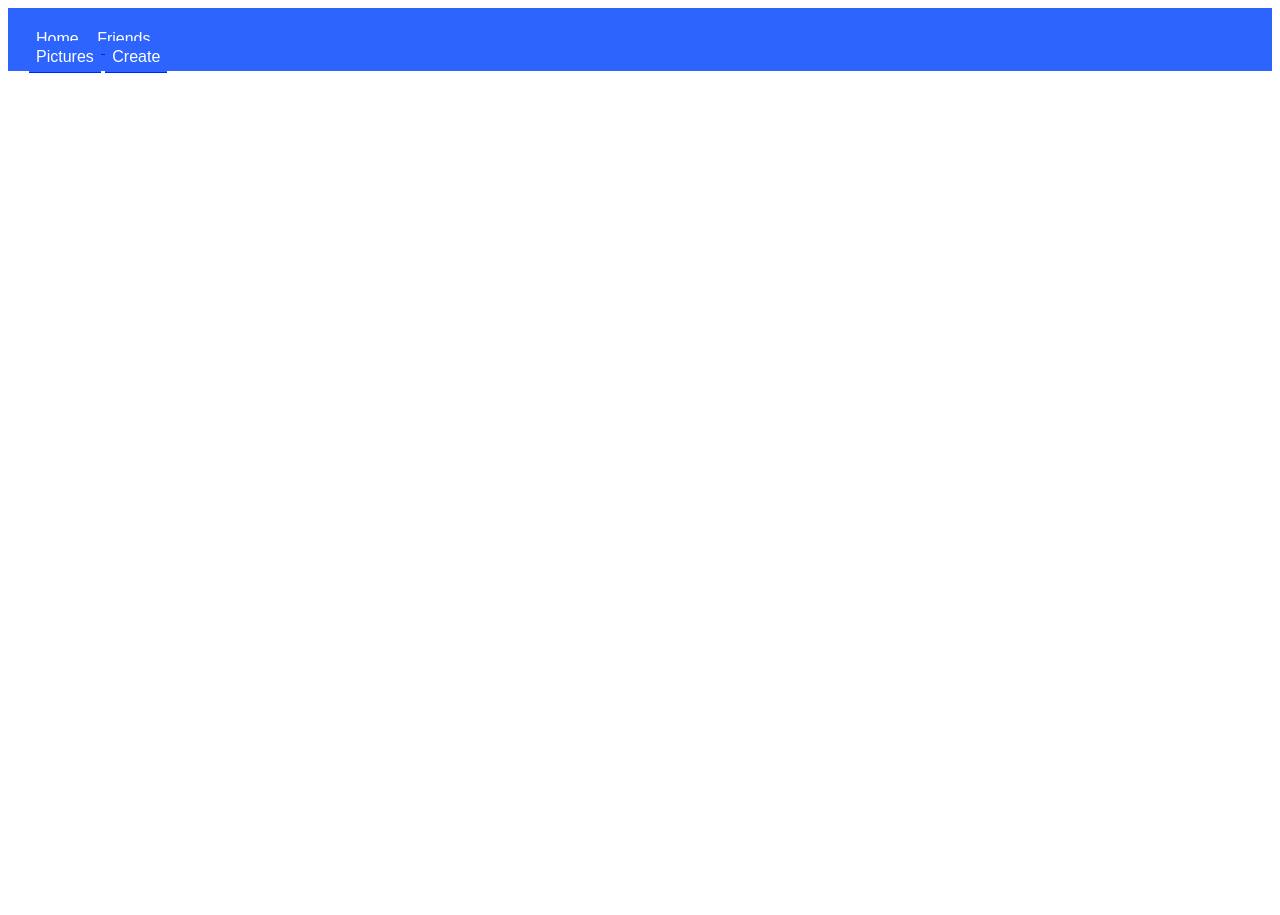
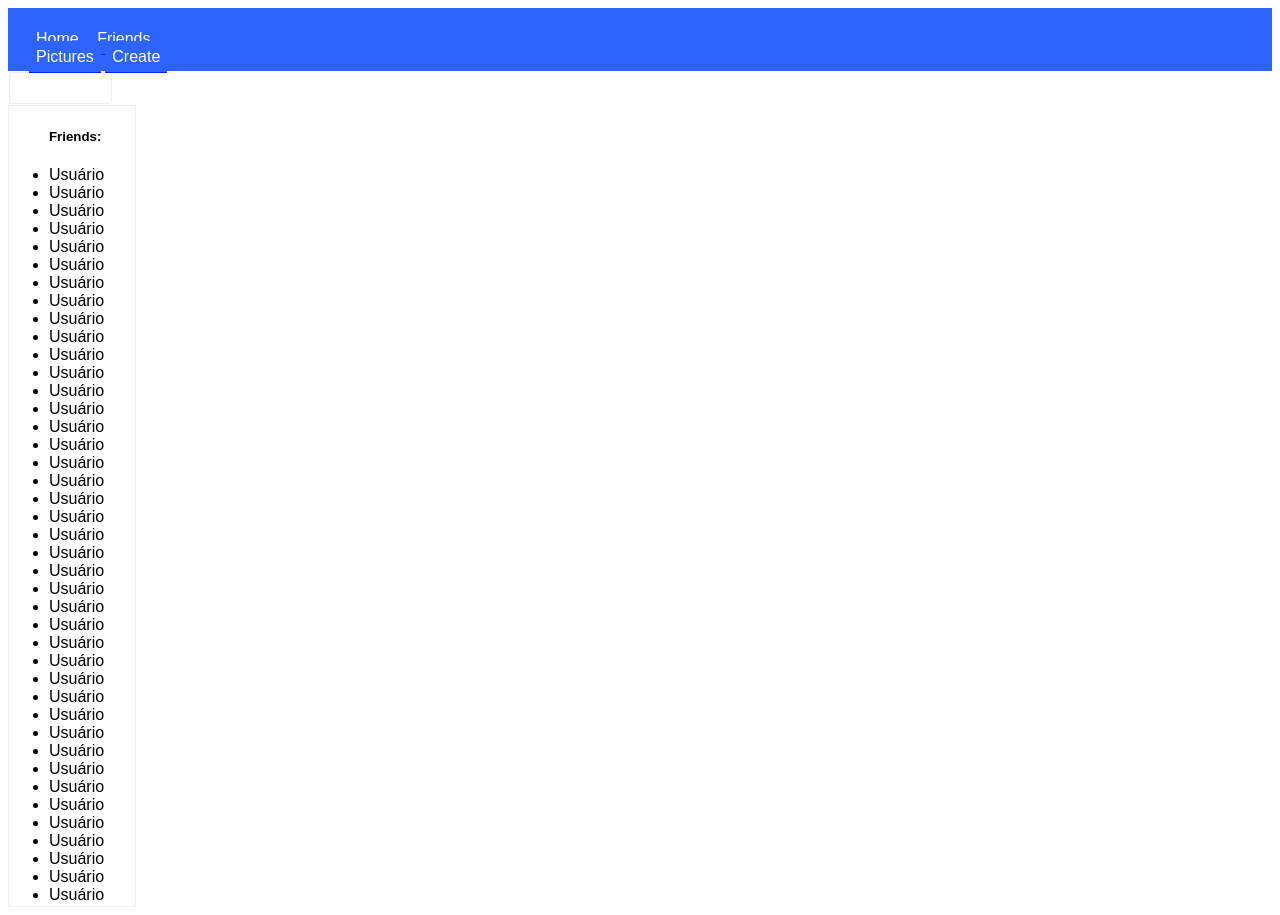
Before and after one commit to CristianAnd/2.0-, a plain HTML site: page index.html in a window 1280 px wide. Before the commit the page ends 800 px from the top, so only its background shows below. Drawn offline with Linux system fonts and the light colour scheme.

Commit message:
Add files via upload

```diff
--- a/index.html
+++ b/index.html
@@ -18,5 +18,56 @@
             </nav>
         </div>
     </header>
+    <div class="user">
+
+    </div>
+
+    <div class="friends">
+       <ul>
+            <h5>Friends:</h5>
+            <li>Usuário</li>
+            <li>Usuário</li>
+            <li>Usuário</li>
+            <li>Usuário</li>
+            <li>Usuário</li>
+            <li>Usuário</li>
+            <li>Usuário</li>
+            <li>Usuário</li>
+            <li>Usuário</li>
+            <li>Usuário</li>
+            <li>Usuário</li>
+            <li>Usuário</li>
+            <li>Usuário</li>
+            <li>Usuário</li>
+            <li>Usuário</li>
+            <li>Usuário</li>
+            <li>Usuário</li>
+            <li>Usuário</li>
+            <li>Usuário</li>
+            <li>Usuário</li>
+            <li>Usuário</li>
+            <li>Usuário</li>
+            <li>Usuário</li>
+            <li>Usuário</li>
+            <li>Usuário</li>
+            <li>Usuário</li>
+            <li>Usuário</li>
+            <li>Usuário</li>
+            <li>Usuário</li>
+            <li>Usuário</li>
+            <li>Usuário</li>
+            <li>Usuário</li>
+            <li>Usuário</li>
+            <li>Usuário</li>
+            <li>Usuário</li>
+            <li>Usuário</li>
+            <li>Usuário</li>
+            <li>Usuário</li>
+            <li>Usuário</li>
+            <li>Usuário</li>
+            <li>Usuário</li>
+       </ul>
+    </div>
+
 </body>
 </html>
--- a/style.css.css
+++ b/style.css.css
@@ -34,3 +34,19 @@ font-family: Arial, Helvetica, sans-serif;
     margin-bottom: 20px;
 
 }
+.user {
+    margin:1px;
+    width: 8%;
+    height: 30px;
+    border-radius: 3px;
+    background-color: #fff;
+    border: solid rgb(240, 240, 240) 1px;
+}
+
+.friends {
+    position: inline;
+    background-color:#FFF;
+    border: solid rgb(240, 240, 240) 1px;
+    width: 10%;
+    height: 800px;
+}
```
